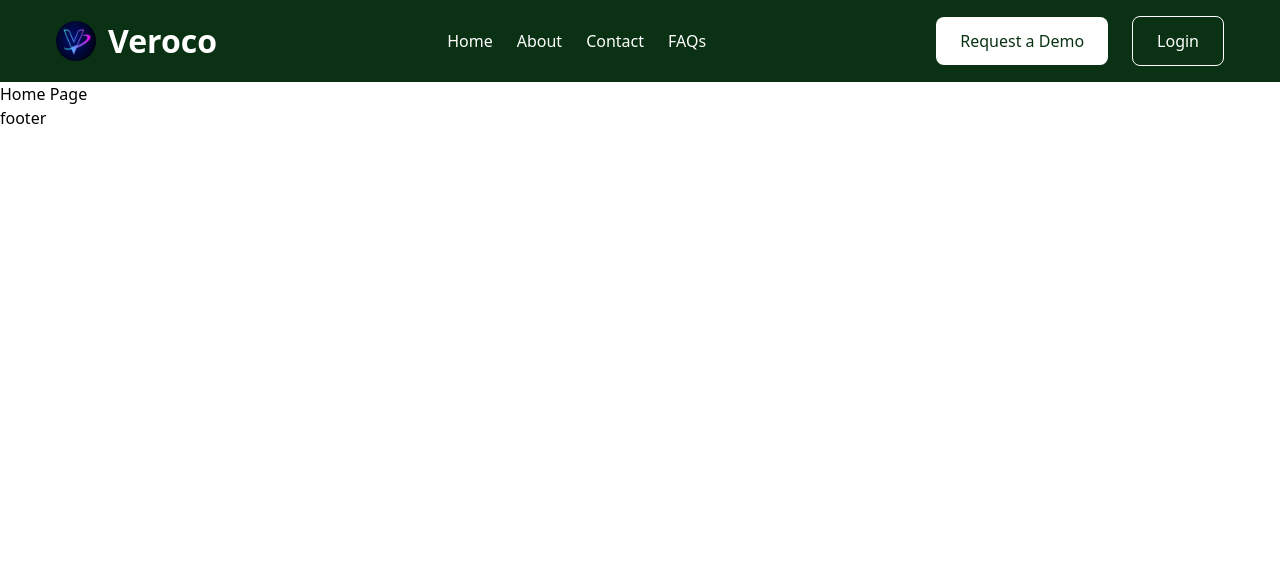
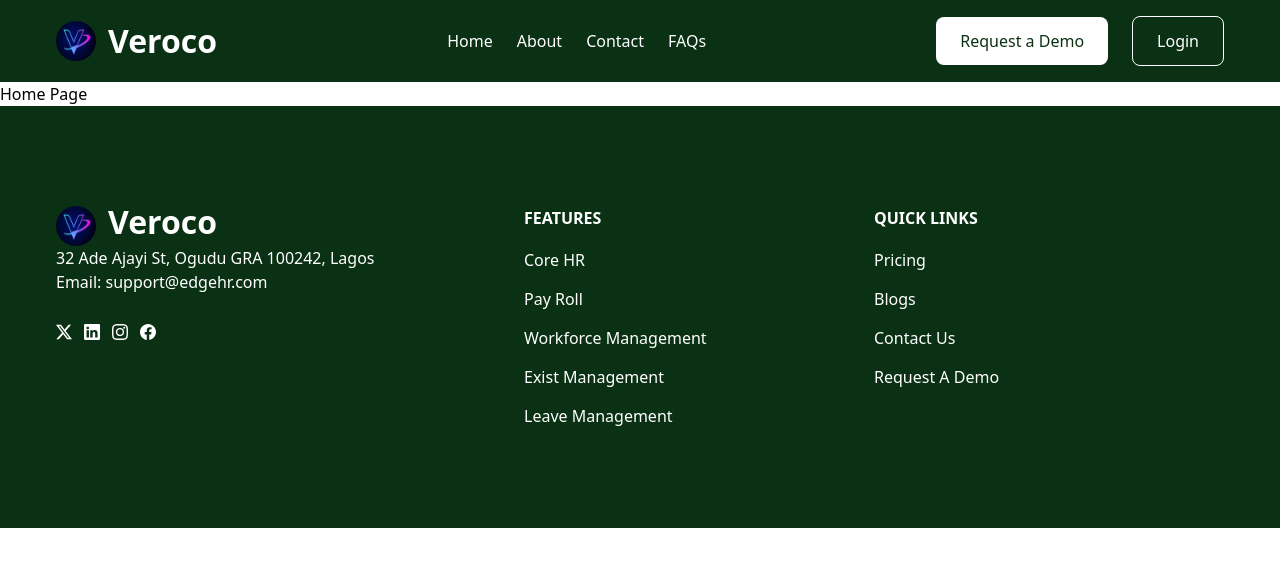
Before and after one commit to Pelumipeace/vero-v2, a React (Vite) app: page / in a window 1280 px wide. Shown: the top 566 px of the page. Built offline with nearby package versions, Linux system fonts and the light colour scheme.

Commit message:
my veroco

```diff
--- a/package.json
+++ b/package.json
@@ -13,6 +13,7 @@
     "postcss-nesting": "^13.0.0",
     "react": "^18.3.1",
     "react-dom": "^18.3.1",
+    "react-icons": "^5.2.1",
     "react-router-dom": "^6.26.0"
   },
   "devDependencies": {
--- a/src/components/footer.jsx
+++ b/src/components/footer.jsx
@@ -1,7 +1,54 @@
+import logo from "../assets/logo.png";
+import { footerData } from "../db/footerData";
+import {
+  BsFacebook,
+  BsInstagram,
+  BsLinkedin,
+  BsTwitterX,
+} from "react-icons/bs";
+
 function Footer() {
   return (
-    <div>
-      <p>footer</p>
+    <div className="bg-[#0a3113] py-[100px]">
+      <div className="max-content">
+        <div className="container">
+          <div className="flex gap-[80px] text-[white]">
+            <div className="w-[450px]">
+              <div className="flex gap-[12px] ">
+                <img
+                  src={logo}
+                  alt=""
+                  className="w-[40px] h-[40px] rounded-[50%]"
+                />
+                <p className="font-[600] text-[32px] leading-[32px]">Veroco</p>
+              </div>
+              <p className="">32 Ade Ajayi St, Ogudu GRA 100242, Lagos</p>
+              <p className="">Email: support@edgehr.com</p>
+              <div className="flex items-center gap-[12px] mt-[30px]">
+                <BsTwitterX />
+                <BsLinkedin />
+                <BsInstagram />
+                <BsFacebook />
+              </div>
+            </div>
+
+            {/* Part B starts here */}
+            <div className="flex">
+              {footerData.map((item, i) => (
+                <div key={i} className="w-[350px] ">
+                  <p className="font-bold">{item.header}</p>
+
+                  <div className="mt-[18px] flex flex-col gap-[15px]">
+                    {item.links.map((list, i) => (
+                      <p key={i}>{list.text}</p>
+                    ))}
+                  </div>
+                </div>
+              ))}
+            </div>
+          </div>
+        </div>
+      </div>
     </div>
   );
 }
--- /dev/null
+++ b/src/db/footerData.js
@@ -0,0 +1,21 @@
+export const footerData = [
+  {
+    header: "FEATURES",
+    links: [
+      { text: "Core HR", url: "/" },
+      { text: "Pay Roll", url: "/" },
+      { text: "Workforce Management", url: "/" },
+      { text: "Exist Management", url: "/" },
+      { text: "Leave Management", url: "/" },
+    ],
+  },
+  {
+    header: "QUICK LINKS",
+    links: [
+      { text: "Pricing", url: "/" },
+      { text: "Blogs", url: "/" },
+      { text: "Contact Us", url: "/" },
+      { text: "Request A Demo", url: "/" },
+    ],
+  },
+];
```
Also changed, not shown: 1 other file (tests, documents, lock files or other folders).
